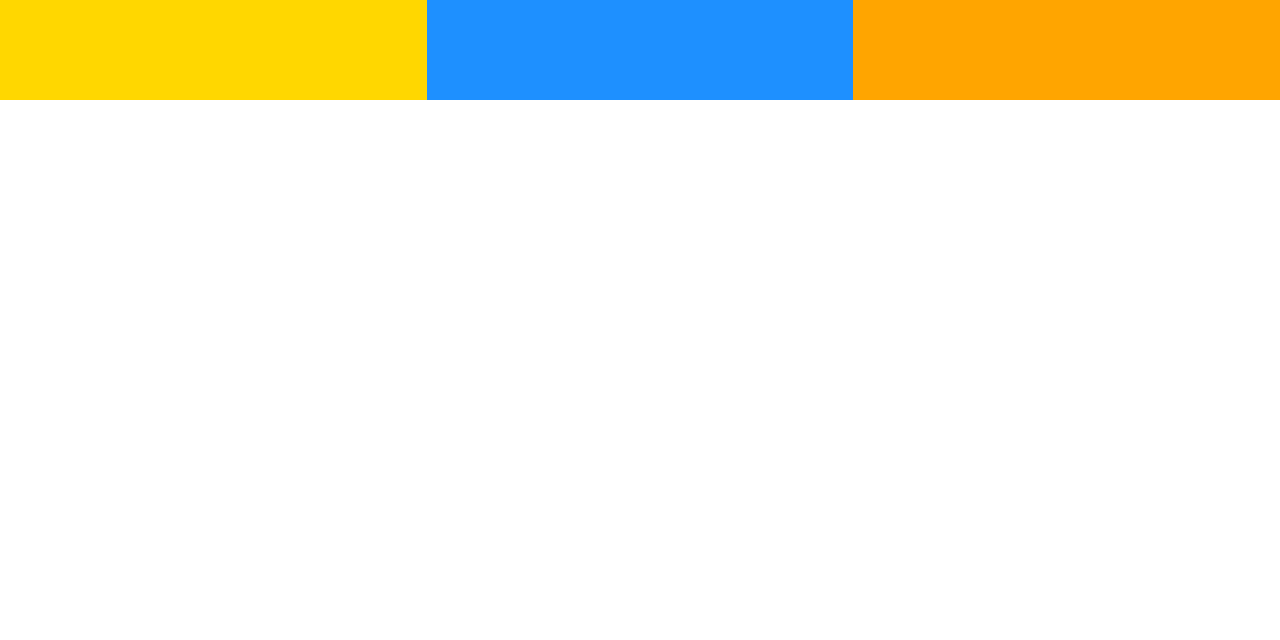
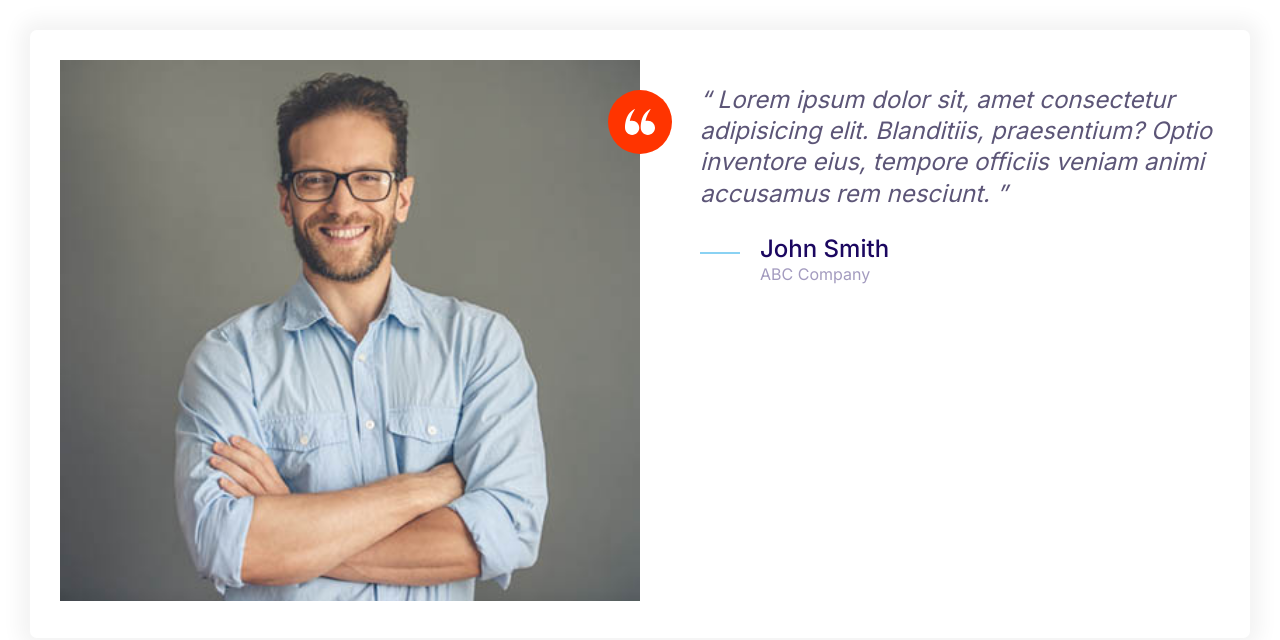
Before and after one commit to mohsenpour/ninja.dev, a plain HTML site: page index.html in a window 1280 px wide. Drawn offline with Linux system fonts and the light colour scheme.

Commit message:
Build testimonial component

```diff
--- a/css/styles.css
+++ b/css/styles.css
@@ -169,8 +169,17 @@ a {
   height: 40px;
 }
 
+.icon--small {
+  width: 30px;
+  height: 30px;
+}
+
 .icon--primary {
   fill: var(--color-primary);
+}
+
+.icon--white {
+  fill: #fff;
 }
 
 .icon-container {
@@ -181,6 +190,10 @@ a {
   display: inline-flex;
   justify-content: center;
   align-items: center;
+}
+
+.icon-container--accent {
+  background: var(--color-accent);
 }
 
 /* Buttons */
@@ -457,3 +470,42 @@ a {
     grid-template-columns: 1fr 1fr 1fr;
   }
 }
+
+/* Testimonials */
+
+.testimonial {
+  padding: 3rem 5rem;
+}
+
+.testimonial__image-container {
+  position: relative;
+}
+
+.testimonial__image {
+  width: 100%;
+}
+
+.testimonial__icon {
+  position: absolute;
+  top: 3rem;
+  right: -32px;
+}
+
+@media screen and (min-width: 768px) {
+  .testimonial {
+    padding: 3rem;
+  }
+
+  .testimonial .quote,
+  .testimonial .quote__author {
+    font-size: 2.4rem;
+  }
+
+  .testimonial .quote {
+    margin-left: 6rem;
+  }
+
+  .quote {
+    margin-right: 0;
+  }
+}
--- a/index.html
+++ b/index.html
@@ -13,11 +13,42 @@
     <link rel="stylesheet" href="css/normalize.css" />
     <link rel="stylesheet" href="css/styles.css" />
   </head>
-  <body>
-    <div class="grid grid--cols-3">
-      <div style="height: 100px; background: gold"></div>
-      <div style="height: 100px; background: dodgerblue"></div>
-      <div style="height: 100px; background: orange"></div>
+  <body style="padding: 3rem">
+    <div class="card testimonial">
+      <div class="grid grid--cols-2">
+        <div class="testimonial__image-container">
+          <img
+            class="testimonial__image"
+            src="images/testimonial.jpg"
+            alt="A happy, smilling customer"
+          />
+          <span class="icon-container icon-container--accent testimonial__icon">
+            <svg class="icon--small icon--white">
+              <use xlink:href="images/sprite.svg#quotes"></use>
+            </svg>
+          </span>
+        </div>
+        <blockquote class="quote">
+          <p class="quote__text">
+            Lorem ipsum dolor sit, amet consectetur adipisicing elit.
+            Blanditiis, praesentium? Optio inventore eius, tempore officiis
+            veniam animi accusamus rem nesciunt.
+          </p>
+          <footer>
+            <div class="media">
+              <div class="media__image">
+                <svg class="icon icon--primary quote__line">
+                  <use xlink:href="images/sprite.svg#line"></use>
+                </svg>
+              </div>
+              <div class="media__body">
+                <h3 class="media__title quote__author">John Smith</h3>
+                <p class="quote__organization">ABC Company</p>
+              </div>
+            </div>
+          </footer>
+        </blockquote>
+      </div>
     </div>
   </body>
 </html>
```
Also changed, not shown: components/testimonials.html (added, +36 -0 lines), images/testimonial.jpg (added).
